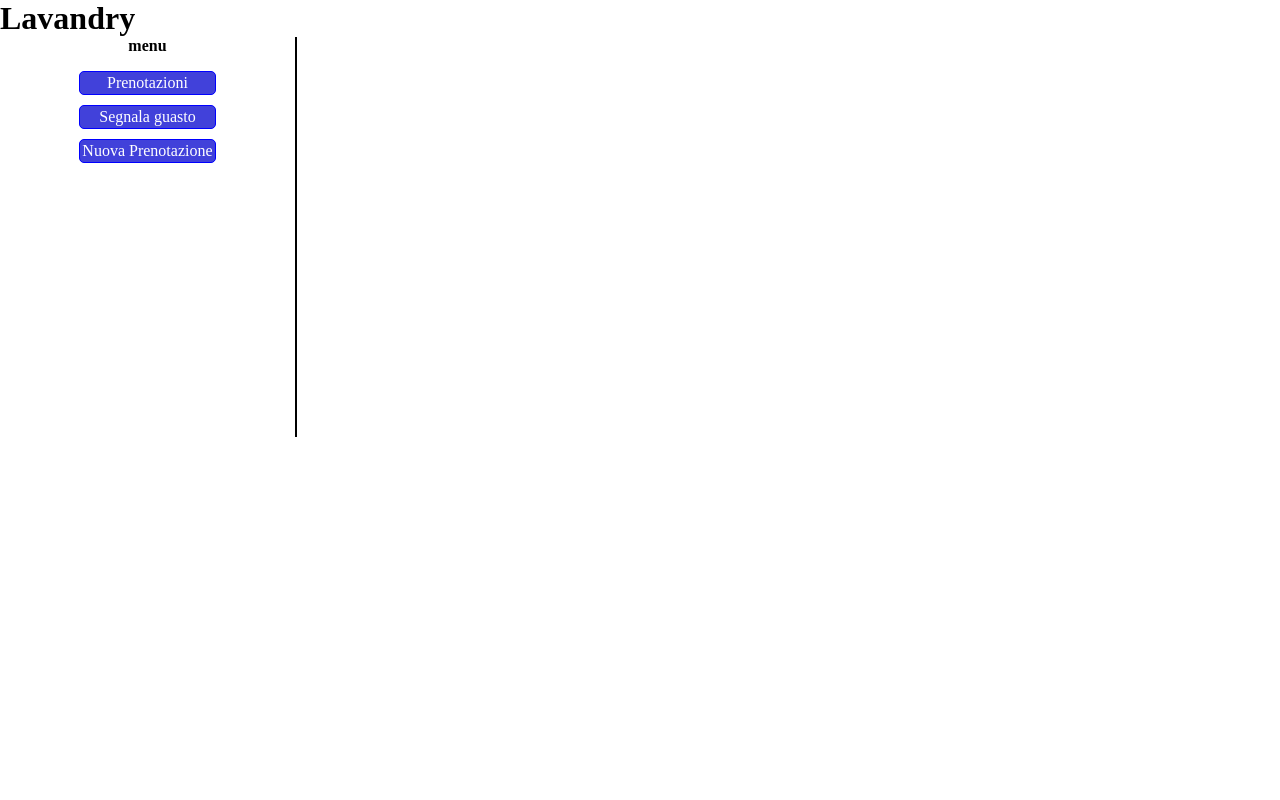
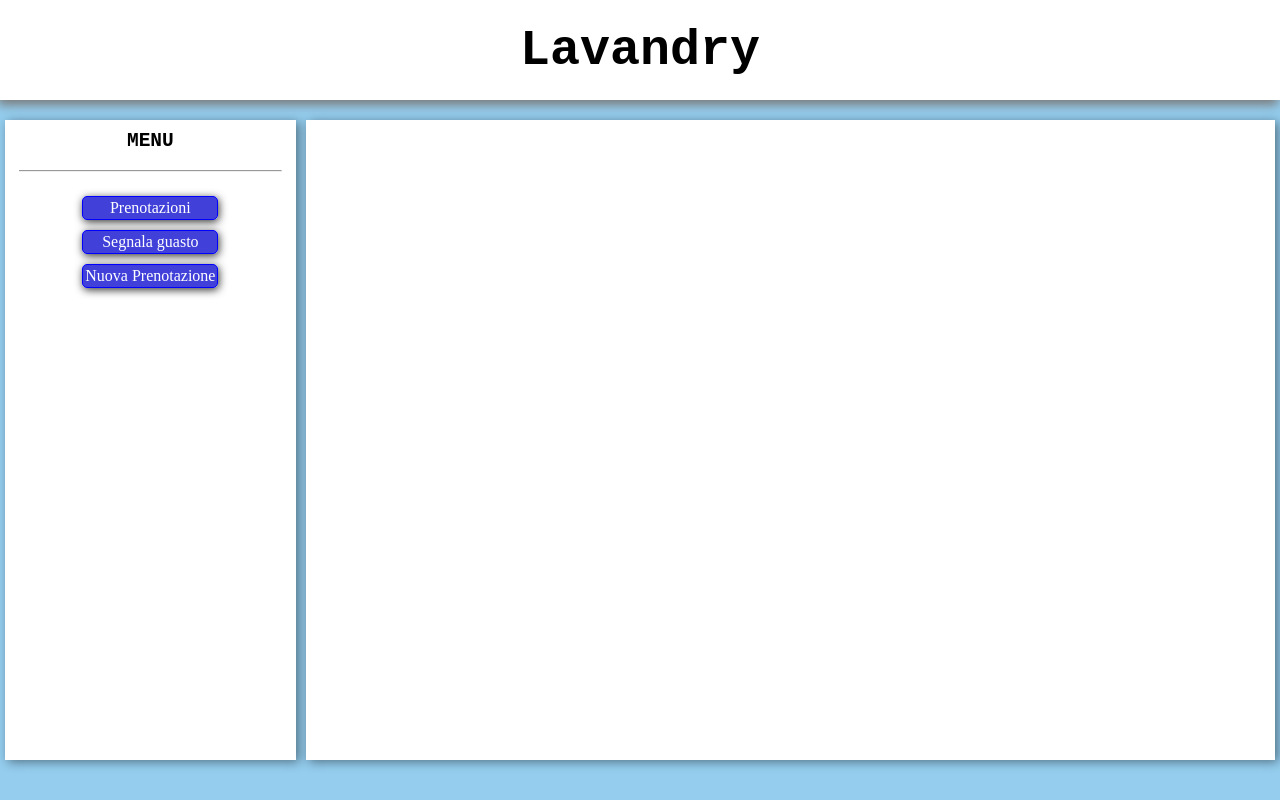
Before and after one commit to IS-G22/project-g22, a plain HTML site: page ui/home.html in a window 1280 px wide. Drawn offline with nearby package versions, Linux system fonts and the light colour scheme.

Commit message:
più stylish!

```diff
--- a/ui/home.html
+++ b/ui/home.html
@@ -9,10 +9,13 @@
 </head>
 <body>
     <div id="app" class="app">
-        <h1>Lavandry</h1>
+        <header class="title">
+            <h1>Lavandry</h1>
+        </header>
         <div class="container-app">
             <nav class="leftbar">
-                <h4>menu</h4>
+                <h2 class="menu-title">menu</h2>
+                <hr></hr>
                 <div>
                     <ul>
                         <li class="btn">
--- a/ui/prenotazioni.js
+++ b/ui/prenotazioni.js
@@ -1,6 +1,7 @@
 const prenotazioni = {
-    template: `<div class="main">
-    <h2>Lista Prenotazioni</h2>
+    template: `<div class="main-content">
+    <h2 class="main-title">Lista Prenotazioni</h2>
+    <hr></hr>
     <div class="list" v-if="charged">
         <section class="prenotazione" v-for="pren in prenotazioni">
             <div class="box">
--- a/ui/style.css
+++ b/ui/style.css
@@ -13,8 +13,18 @@ body{
 
 h1, h2, h3, h4, h5, h6{
     margin:0; padding:0; border:0;
+    font-family: monospace;
 }
 
+h1{
+    font-size: 50px;
+}
+
+hr{
+    width: 90%;
+    border-left:0;
+    align-self: center;
+}
 
 ul{
     padding:0;
@@ -27,21 +37,42 @@ li{
 .app{
     width: 100%;
     height: 100%;
+    background-color: rgba(86, 176, 228, 0.63);
+}
+
+.title{
+    background-color: white;
+    display: flex;
+    justify-content: center;
+    align-items: center;
+    margin-bottom:20px;
+    height: 100px;
+    box-shadow:
+    -2px 5px 10px 0px rgb(122, 122, 122);
+}
+
+.menu-title{
+
+    text-transform:uppercase;
+    padding:10px;
 }
 
 .container-app{
+    min-height: 80%;
     display: flex;
     grid-template-columns: 20% 80%;
 }
 
 .leftbar{
+    background-color: white;
     display: flex;
     align-items: center;
     flex-direction: column;
     width: 30%;
-    border-right: 2px solid black;
-    min-height: 400px;
     max-width: 300px;
+    box-shadow: 3px 2px 10px 0px rgba(0, 0, 0, 0.445);
+    margin-right: 5px;
+    margin-left: 5px;
 }
 .corpo{
     width: 70%;
@@ -49,17 +80,25 @@ li{
 
 .btn{
     border: 1px solid blue;
-    background-color: rgba(18, 18, 209, 0.801);;
+    background-color: rgba(18, 18, 209, 0.801);
+    box-shadow: 1px 2px 8px 0px rgba(0, 0, 0, 0.8);
     padding: 2px;
     border-radius: 5px;
     text-align: center;
     margin: 10px;
+    transition: all 0.3s;
+}
+
+.btn:hover{
+    transform:scale(1.1);
 }
 
 .menutext{
     color: white;
     text-decoration: none;
 }
+
+
 .menutext:active{
     color: rgb(255, 129, 129);
     text-decoration: none;
@@ -70,10 +109,17 @@ li{
 }
 
 .main{
+    background-color: white;
+    width: 100%;
+    box-shadow: 3px 2px 10px 0px rgba(0, 0, 0, 0.445);
+    margin-right: 5px;
+    margin-left: 5px;
+}
+
+.main-content{
     display: flex;
     flex-direction: column;
     align-items: center;
-    width: 100%;
 }
 
 .list{
@@ -94,6 +140,7 @@ li{
     max-width: 500px;
     padding: 0;
     margin:10px;
+    box-shadow: 2px 2px 10px 0px rgba(0, 0, 0, 0.527);
 }
 
 .img-lavatrice{
@@ -157,3 +204,7 @@ li{
     padding: 10px;
     border-radius: 5px;
 }
+
+.main-title{
+    padding:10px;
+}
```
